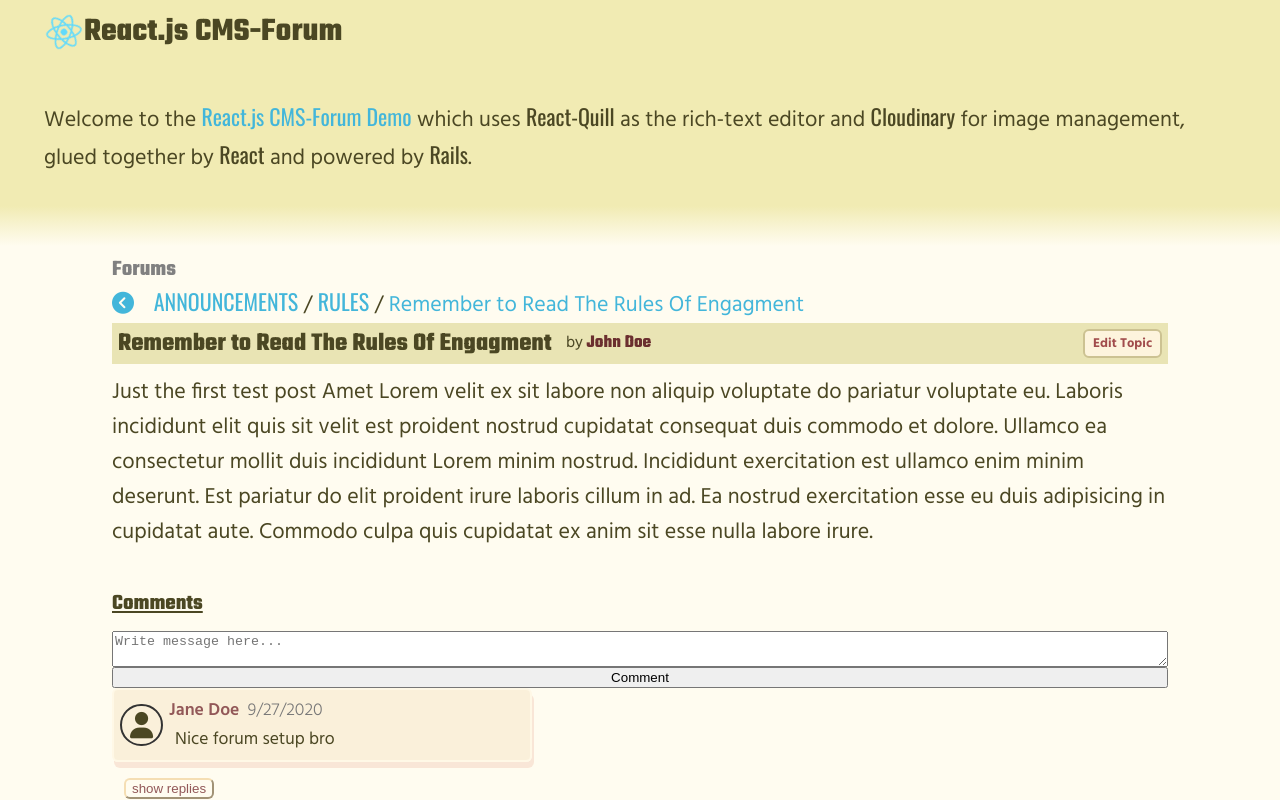
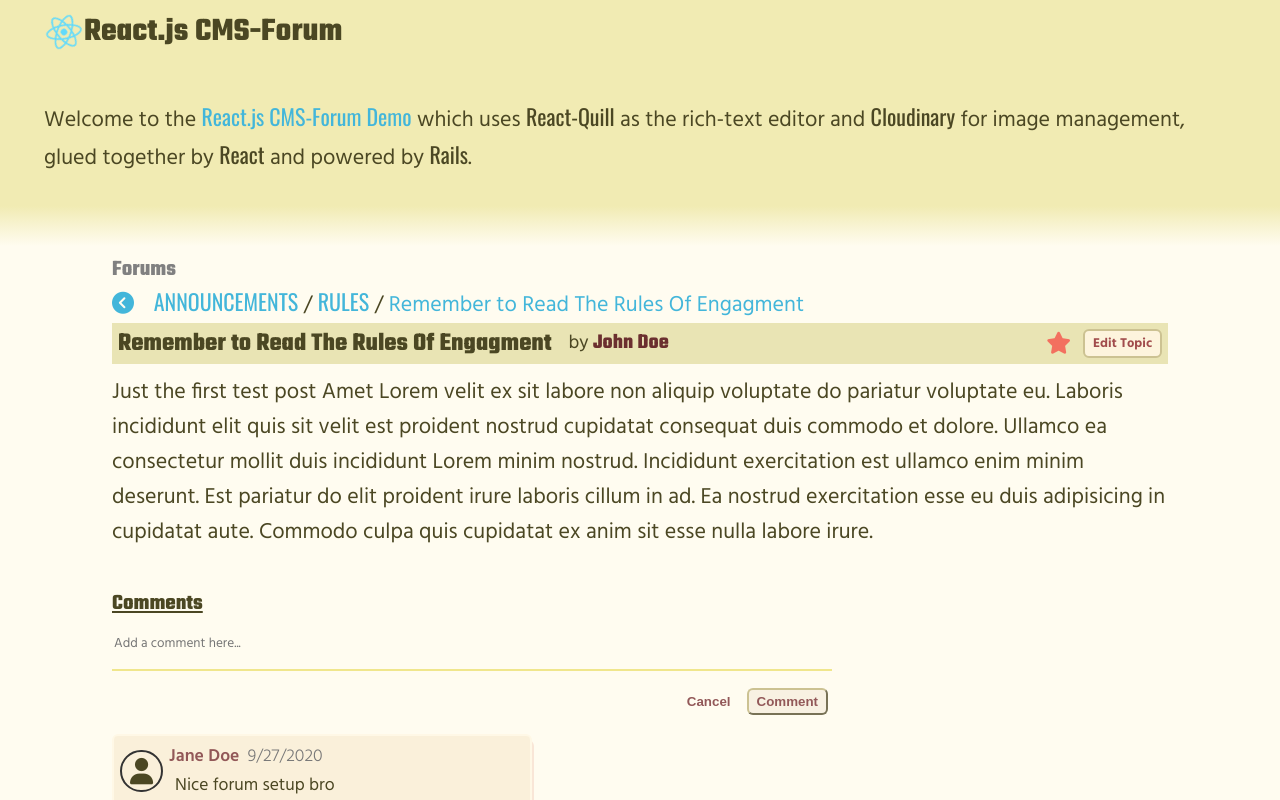
Before and after one commit to Aaron-RN/REACT-CMSBlog, a React (Create React App) app: page / in a window 1280 px wide. Both pictures are taken after a click on the button 377 px from the left and 397 px from the top of the page. Shown: the top 800 px of the page. Built offline with nearby package versions, Linux system fonts and the light colour scheme.

Commit message:
Changes to comment message box

```diff
--- a/src/assets/css/App.css
+++ b/src/assets/css/App.css
@@ -40,6 +40,7 @@ button:hover { transform: scale(1.025); }
 .bare-btn:hover { transform: scale(1.005); }
 
 .mt-0 { margin-top: 0; }
+.ml-auto {margin-left: auto; }
 .ml-1 {margin-left: 0.9em; }
 .mb-1 { margin-bottom: 1em; }
 .px-1 { padding-left: 0.5em; padding-right: 0.5em; }
@@ -100,8 +101,8 @@ button:hover { transform: scale(1.025); }
 .text-red { color: #f3705f; }
 .text-grey { color: grey; }
 
-.size-16 { font-size: 16px; }
-.size-18 { font-size: 18px; }
+.size-16 { font-size: 0.86em; }
+.size-18 { font-size: 0.96em; }
 
 .z-2 { z-index: 2; position: relative; }
 
--- a/src/assets/css/blogPage.css
+++ b/src/assets/css/blogPage.css
@@ -16,7 +16,6 @@
 }
 #BlogPage .new-post-btn:hover { transform: scale(1.035); }
 #BlogPage .edit-post-btn {
-  display: inline-block;
   text-decoration: none;
   font-size: 13px;
   font-weight: bold;
@@ -25,7 +24,7 @@
   background-color: #fdf4dd;
   border: 2px solid #ccc292;
   border-radius: 6px;
-  margin-left: auto;
+  margin-left: 12px;
   cursor: pointer;
 }
 #BlogPage .edit-post-btn:hover { transform: scale(1.035); }
@@ -183,6 +182,7 @@
 }
 
 /* Comments Section */
+#CommentsSection { padding-bottom: 22px; }
 #CommentsSection h4 {
   text-decoration: underline;
   margin-bottom: 12px;
@@ -237,6 +237,46 @@
   cursor: pointer;
 }
 
+#CommentsSection .comment-form {
+  min-width: 320px; max-width: 720px;
+  margin-bottom: 16px;
+}
+textarea::placeholder { font-family: 'Hind', sans-serif; }
+#CommentsSection .comment-form textarea:focus {
+  outline-color: var(--postBG);
+  border-bottom: 4px solid khaki;
+}
+#CommentsSection .comment-form textarea {
+  background-color: transparent;
+  border: none;
+  border-bottom: 2px solid khaki;
+  width: 100%;
+  min-width: 100%; max-width: 720px;
+  min-height: 40px; max-height: 40px;
+  resize: none;
+}
+#CommentsSection .comment-form .btn-container {
+  text-align: right;
+}
+#CommentsSection .comment-form button {
+  display: inline-block;
+  padding: 4px 8px;
+  color: #925858;
+  background-color: transparent;
+  border-color: #ccc292;
+  border-radius: 6px;
+  margin: 2px 4px;
+  cursor: pointer;
+}
+#CommentsSection .comment-form button:first-of-type {
+  font-weight: 600;
+  border: none;
+}
+#CommentsSection .comment-form button:last-of-type {
+  font-weight: 600;
+  background-color: #f8f1e2;
+}
+
 /* Media queries */
 
 /* Medium devices (landscape tablets, 720px - 1023px) */
--- a/src/components/functional/blogPage/postPage.js
+++ b/src/components/functional/blogPage/postPage.js
@@ -6,19 +6,26 @@ import { fetchAuthorName } from '../../misc/presets/allUsersData';
 
 const PostPage = ({ match, allPosts, user }) => {
   const [selectedPost, setSelectedPost] = useState({
-    id: 0, title: '', body: '', author_id: '', forum: '',
+    id: 0, title: '', body: '', author_id: '', forum: '', is_pinned: false,
   });
+  const [postPinned, setPostPinned] = useState(selectedPost.is_pinned);
   const {
     // eslint-disable-next-line camelcase
     id, forum, subforum, title, body, author_id,
   } = selectedPost;
   const bodyElem = useRef(null);
 
+  // Handle pinning a post
+  const handlePinPost = () => {
+    setPostPinned(postPinned);
+  };
+
   // Fetch Post by ID
   useEffect(() => {
     if (allPosts.length && match) {
       const post = allPosts.find(post => post.id === parseInt(match.params.id, 10));
       setSelectedPost(post);
+      setPostPinned(post.is_pinned);
     }
   }, [match, allPosts]);
 
@@ -45,7 +52,14 @@ const PostPage = ({ match, allPosts, user }) => {
             <h3>{title}</h3>
             <span className="pl-1 size-16">by</span>
             <h3 className="pl-01 size-18 text-author user">{fetchAuthorName(author_id)}</h3>
-            {(user.id === author_id) && <Link to={`/misc/posts/${id}/edit`} className="edit-post-btn">Edit Topic</Link>}
+            <div className="ml-auto flex-row">
+              <button type="button" onClick={handlePinPost} className="bare-btn pin-btn" title="Pin/Unpin post">
+                {postPinned && <i className="fas fa-star text-red" />}
+                {!postPinned && <i className="far fa-star" />}
+              </button>
+              {/* eslint-disable-next-line camelcase */}
+              {(user.id === author_id) && <Link to={`/misc/posts/${id}/edit`} className="edit-post-btn">Edit Topic</Link>}
+            </div>
           </div>
           <div ref={bodyElem} />
         </div>
--- a/src/components/functional/comments/commentDisplay.js
+++ b/src/components/functional/comments/commentDisplay.js
@@ -6,7 +6,7 @@ import allCommentsData from '../../misc/presets/allCommentsData';
 
 const CommentDisplay = ({ comment }) => {
   const [subComments, setSubComments] = useState([]);
-  const [showReplies, setShowReply] = useState(false);
+  const [showReplies, setShowReply] = useState(true);
 
   const populateSubComments = commentsArray => commentsArray.map(comment => (
     <Comment key={comment.id} comment={comment} subcomment="sub-comment" />
--- a/src/components/functional/comments/commentSection.js
+++ b/src/components/functional/comments/commentSection.js
@@ -12,8 +12,14 @@ const CommentSection = ({ user, post }) => {
     <CommentDisplay key={comment.id} comment={comment} />
   ));
 
+  const handleReset = () => {
+    setBody('');
+  };
+
   const handleSubmit = e => {
     e.preventDefault();
+    const comment = { body, author: user.id };
+    console.log(comment);
   };
 
   // Fetch all comments related to selected post
@@ -27,9 +33,19 @@ const CommentSection = ({ user, post }) => {
     <div id="CommentsSection">
       <div className="container-md">
         <h4>Comments</h4>
-        <form className="flex-col" onSubmit={handleSubmit}>
-          <textarea value={body} onChange={e => setBody(e.target.value)} placeholder="Write message here..." />
-          <button type="submit">Comment</button>
+        <form className="comment-form" onSubmit={handleSubmit}>
+          <textarea
+            value={body}
+            onChange={e => setBody(e.target.value)}
+            placeholder="Add a comment here..."
+            wrap="hard"
+            maxLength="420"
+            required
+          />
+          <div className="btn-container">
+            <button type="button" onClick={handleReset}>Cancel</button>
+            <button type="submit">Comment</button>
+          </div>
         </form>
         <PaginateComments
           comments={relatedComments}
```
